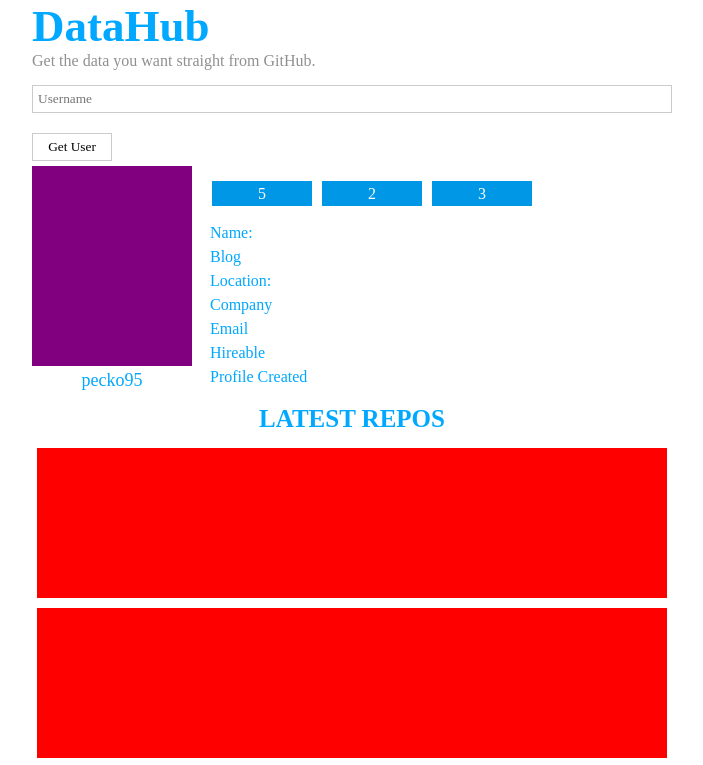
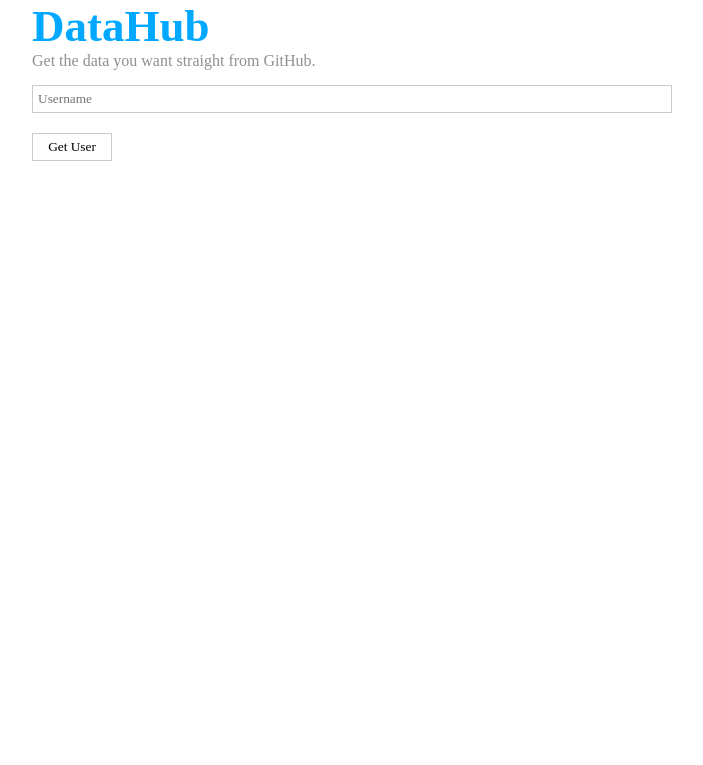
Before and after one commit to pstevovski/Side-Projects, a plain HTML site: page data-hub/index.html in a window 1280 px wide. Shown: the top 765 px of the page, without its empty margins (288-991 px from the left). Drawn offline with Linux system fonts and the light colour scheme.

Commit message:
Deleted unused parts of HTML (wip).

```diff
--- a/data-hub/index.html
+++ b/data-hub/index.html
@@ -17,42 +17,9 @@
             <button type="submit">Get User</button>
         </form>
 
-        <!-- Profile info wrapper -->
-        <div id="profile">
-            <!-- Profile image -->
-            <div id="profile-main">
-                <!-- Image -->
-                <div id="profile-image"></div>
+        <div id="profile"></div>
 
-                <!-- Name and link -->
-                <a href="https://github.com/users/pecko95">pecko95</a>
-            </div>
-
-            <!-- Profile info -->
-            <div id="profile-info">
-                <!-- Badges -->
-                <div id="badges">
-                    <div class="badge" id="profile-repos">5</div>
-                    <div class="badge" id="profile-followers">2</div>
-                    <div class="badge" id="profile-following">3</div>
-                </div>
-
-                <!-- Basic info about user -->
-                <div id="basic-info">
-                    <ul id="list">
-                        <li>Name: </li>
-                        <li>Blog</li>
-                        <li>Location: </li>
-                        <li>Company</li>
-                        <li>Email</li>
-                        <li>Hireable</li>
-                        <li>Profile Created</li>
-                    </ul>
-                </div>
-            </div>
-        </div>
-
-        <!-- Repos -->
+        <!-- Repos
         <div id="repos">
             <h2>Latest repos</h2>
 
@@ -61,11 +28,13 @@
             <div class="repo-box"></div>
             <div class="repo-box"></div>
 
-        </div>
+        </div> -->
     </div>
 
 
     <!-- Script link -->
-    <script type="module" src="static/js/app.js"></script>
+    <script src="static/js/github.js"></script>
+    <script src="static/js/ui.js"></script>
+    <script src="static/js/app.js"></script>
 </body>
 </html>
```
